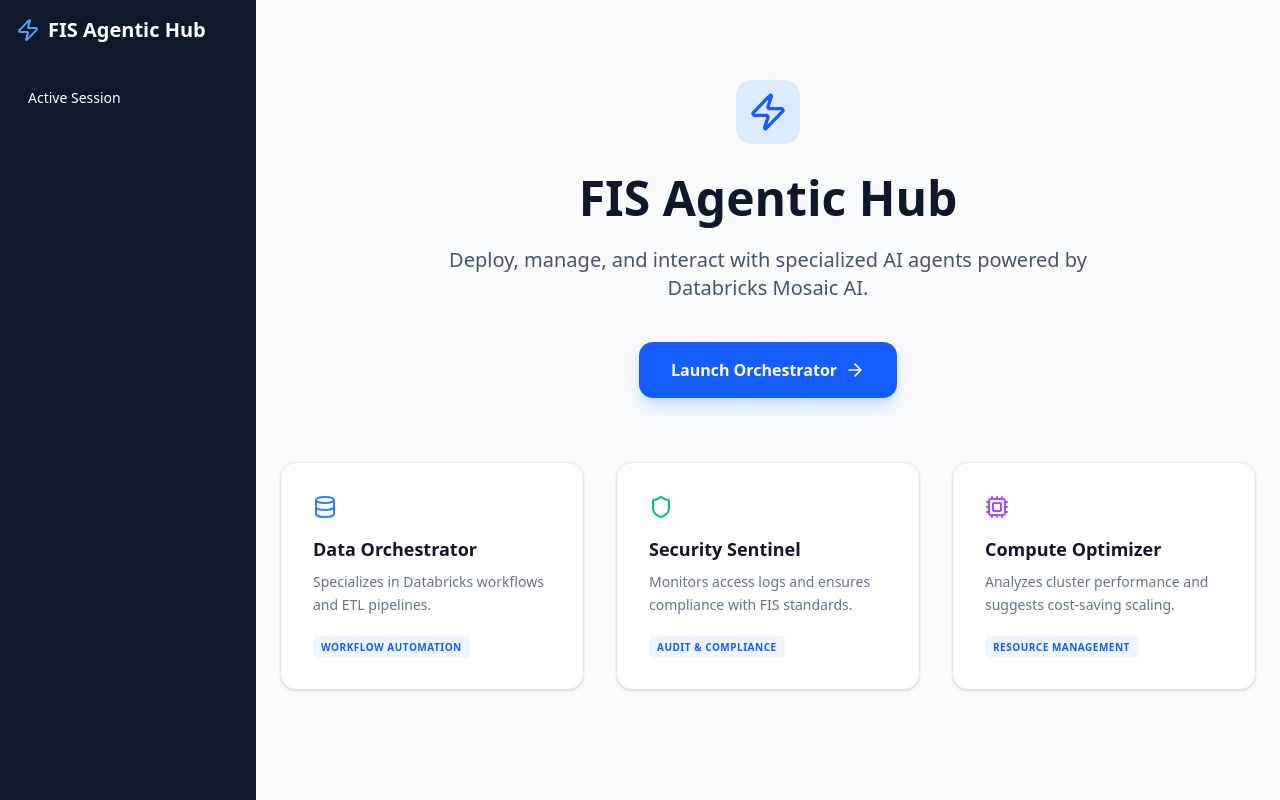
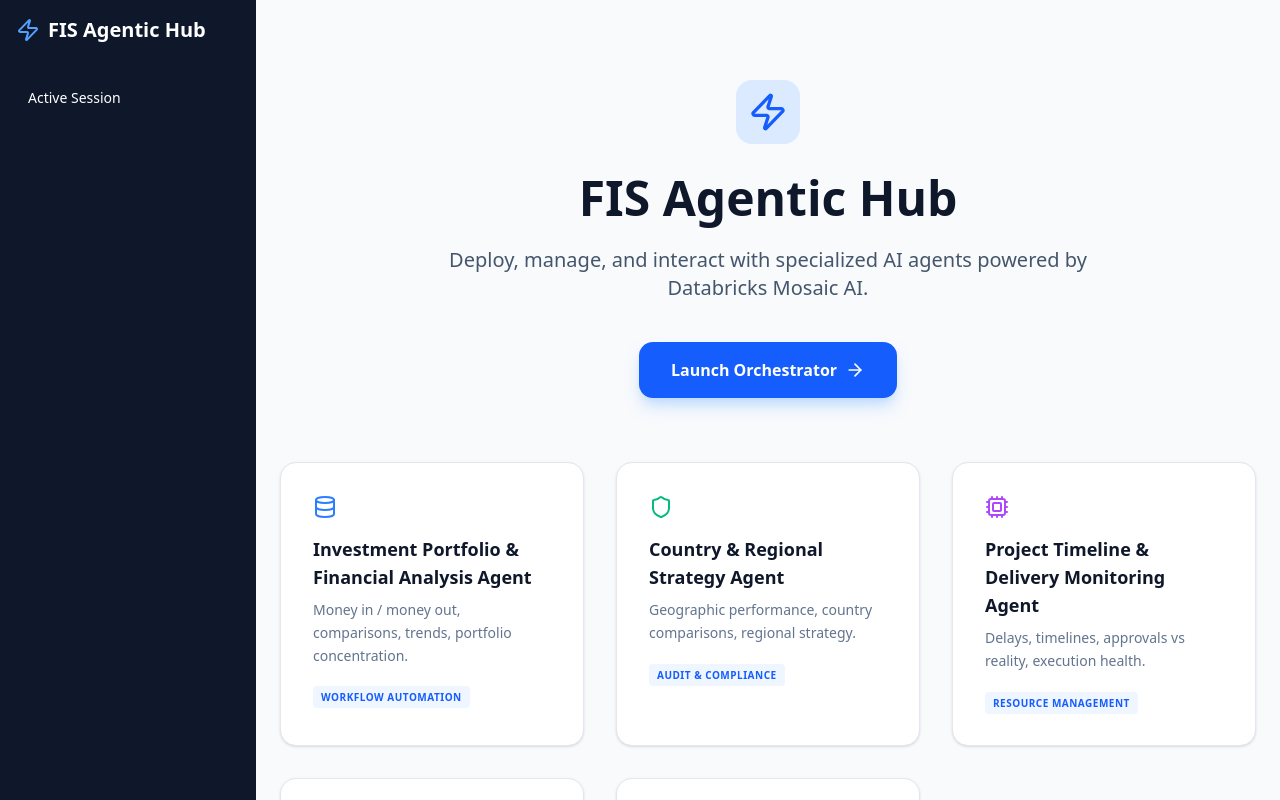
Before and after one commit to blank122/agentic-fis, a React (Vite) app: page / in a window 1280 px wide. Built offline with nearby package versions, Linux system fonts and the light colour scheme.

Commit message:
Update agent titles and fetch URL in App.jsx

```diff
--- a/src/App.jsx
+++ b/src/App.jsx
@@ -12,20 +12,32 @@
 
     const agents = [
         {
-            title: "Data Orchestrator",
-            desc: "Specializes in Databricks workflows and ETL pipelines.",
+            title: "Investment Portfolio & Financial Analysis Agent",
+            desc: "Money in / money out, comparisons, trends, portfolio concentration.",
             icon: <Database className="text-blue-500" />,
             capability: "Workflow Automation"
         },
         {
-            title: "Security Sentinel",
-            desc: "Monitors access logs and ensures compliance with FIS standards.",
+            title: "Country & Regional Strategy Agent",
+            desc: "Geographic performance, country comparisons, regional strategy.",
             icon: <Shield className="text-emerald-500" />,
             capability: "Audit & Compliance"
         },
         {
-            title: "Compute Optimizer",
-            desc: "Analyzes cluster performance and suggests cost-saving scaling.",
+            title: "Project Timeline & Delivery Monitoring Agent",
+            desc: "Delays, timelines, approvals vs reality, execution health.",
+            icon: <Cpu className="text-purple-500" />,
+            capability: "Resource Management"
+        },
+        {
+            title: "Risk, Status & Compliance Agent",
+            desc: "Risk exposure, environmental categories, project status health.",
+            icon: <Cpu className="text-purple-500" />,
+            capability: "Resource Management"
+        },
+        {
+            title: "Web Agent",
+            desc: "Filtering by document types, disclosure rules, metadata exploration.",
             icon: <Cpu className="text-purple-500" />,
             capability: "Resource Management"
         }
@@ -54,7 +66,7 @@
         }]);
 
         try {
-            const response = await fetch('http://localhost:8000/ask', {
+            const response = await fetch('https://dbrix-orchestrator-2.onrender.com/ask', {
                 method: 'POST',
                 headers: { 'Content-Type': 'application/json' },
                 // send `input` (list of messages) to match backend + Databricks
```
